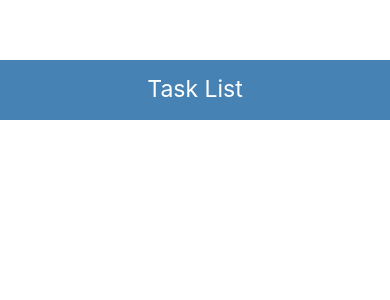
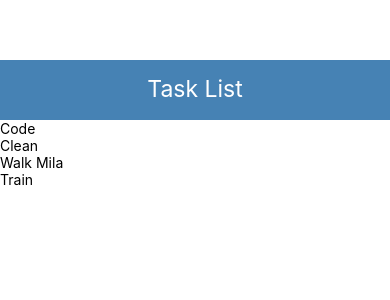
Before and after one commit to derek-oshita/todo, a React Native app: screen / in a window 390 px wide. Shown: the top 300 px of the page. Built offline with nearby package versions, Linux system fonts and the light colour scheme.

Commit message:
FlatList must use renderItem not renderTask.

```diff
--- a/App.js
+++ b/App.js
@@ -1,12 +1,13 @@
 import React, {useState} from 'react';
-import {View, Text, StyleSheet, Image} from 'react-native';
+import {View, Text, StyleSheet, Image, FlatList} from 'react-native';
 import 'react-native-get-random-values';
 import { v4 as uuid } from 'uuid';
 
 import Header from './components/Header';
+// import ListTask from './components/ListTask';
 
 const App = () => {
-  const [tasks, setTasks] = useState([
+  const [items, setItems] = useState([
     {id: uuid(), text: 'Code'},
     {id: uuid(), text: 'Clean'},
     {id: uuid(), text: 'Walk Mila'},
@@ -15,7 +16,11 @@ const App = () => {
 
   return (
     <View style={styles.container}>
-      <Header title="Task List"></Header>
+      <Header title="Task List" />
+      <FlatList
+      data={items}
+      renderItem={({item}) => <Text>{item.text}</Text>}
+      />
     </View>
   )
 }
```
